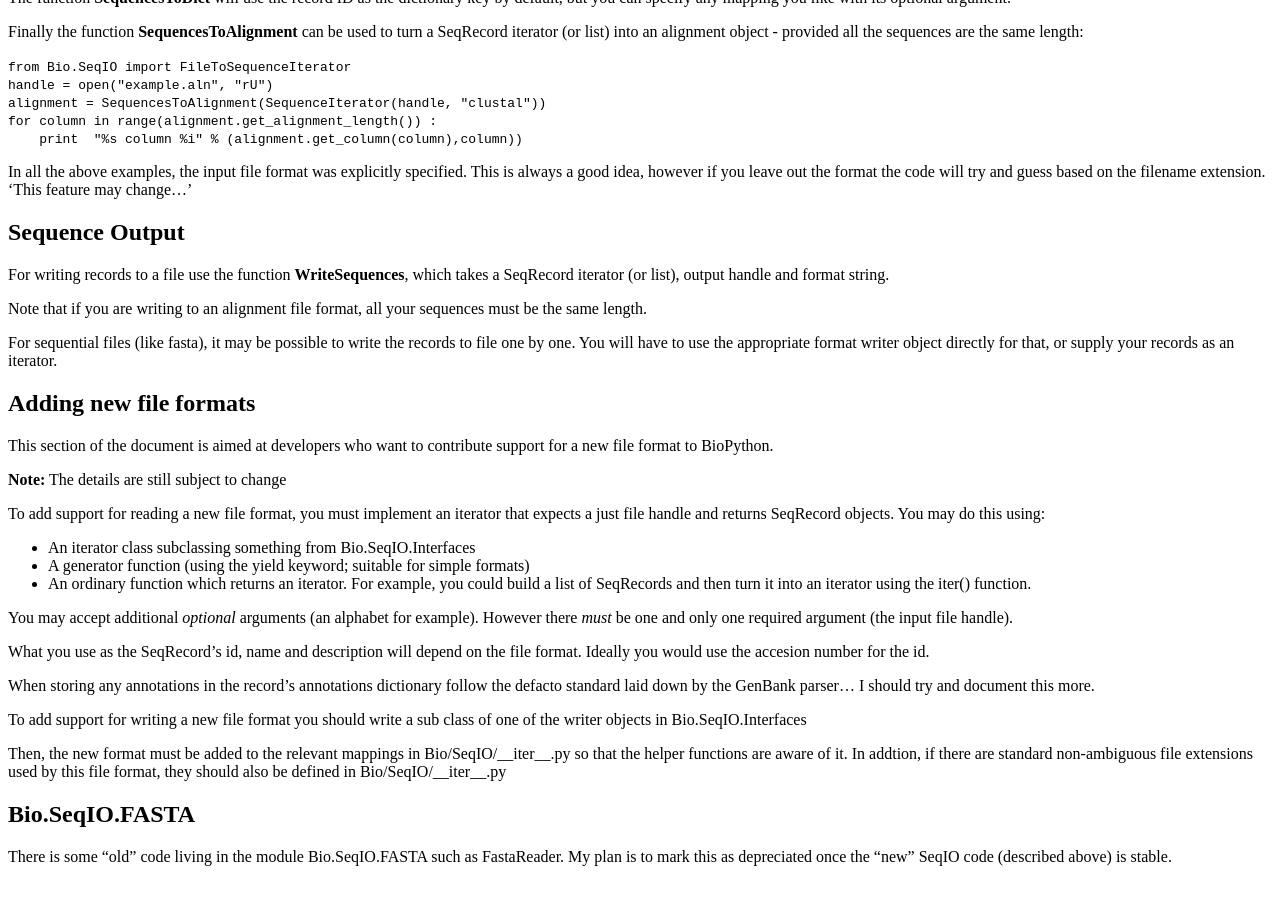
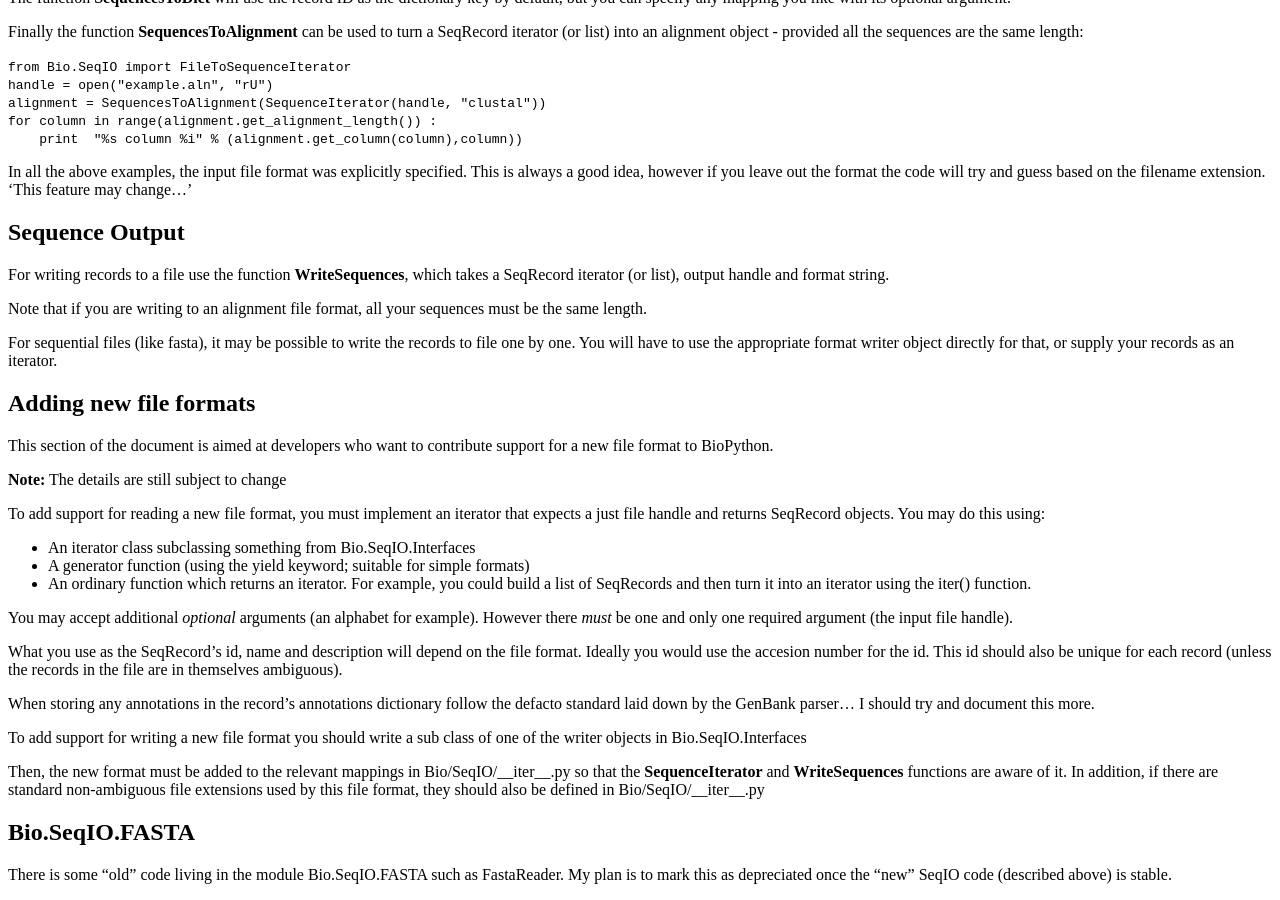
Before and after one commit to biopython/biopython.github.io, a Jekyll site: the page built from wiki/SeqIO.md, in a window 1280 px wide and 900 px high, scrolled down 1411 px. Built offline with Jekyll 4.4.1, drawn with Linux system fonts in a browser that asks for light colours.

Commit message:
/* Adding new file formats */

```diff
--- a/wiki/SeqIO.md
+++ b/wiki/SeqIO.md
@@ -169,6 +169,8 @@ example). However there *must* be one and only one required argument
 
 What you use as the SeqRecord's id, name and description will depend on
 the file format. Ideally you would use the accesion number for the id.
+This id should also be unique for each record (unless the records in the
+file are in themselves ambiguous).
 
 When storing any annotations in the record's annotations dictionary
 follow the defacto standard laid down by the GenBank parser... I should
@@ -178,10 +180,10 @@ To add support for writing a new file format you should write a sub
 class of one of the writer objects in Bio.SeqIO.Interfaces
 
 Then, the new format must be added to the relevant mappings in
-Bio/SeqIO/\_\_iter\_\_.py so that the helper functions are aware of it.
-In addtion, if there are standard non-ambiguous file extensions used by
-this file format, they should also be defined in
-Bio/SeqIO/\_\_iter\_\_.py
+Bio/SeqIO/\_\_iter\_\_.py so that the **SequenceIterator** and
+**WriteSequences** functions are aware of it. In addition, if there are
+standard non-ambiguous file extensions used by this file format, they
+should also be defined in Bio/SeqIO/\_\_iter\_\_.py
 
 Bio.SeqIO.FASTA
 ---------------
```
Also changed, not shown: 1 other file.
